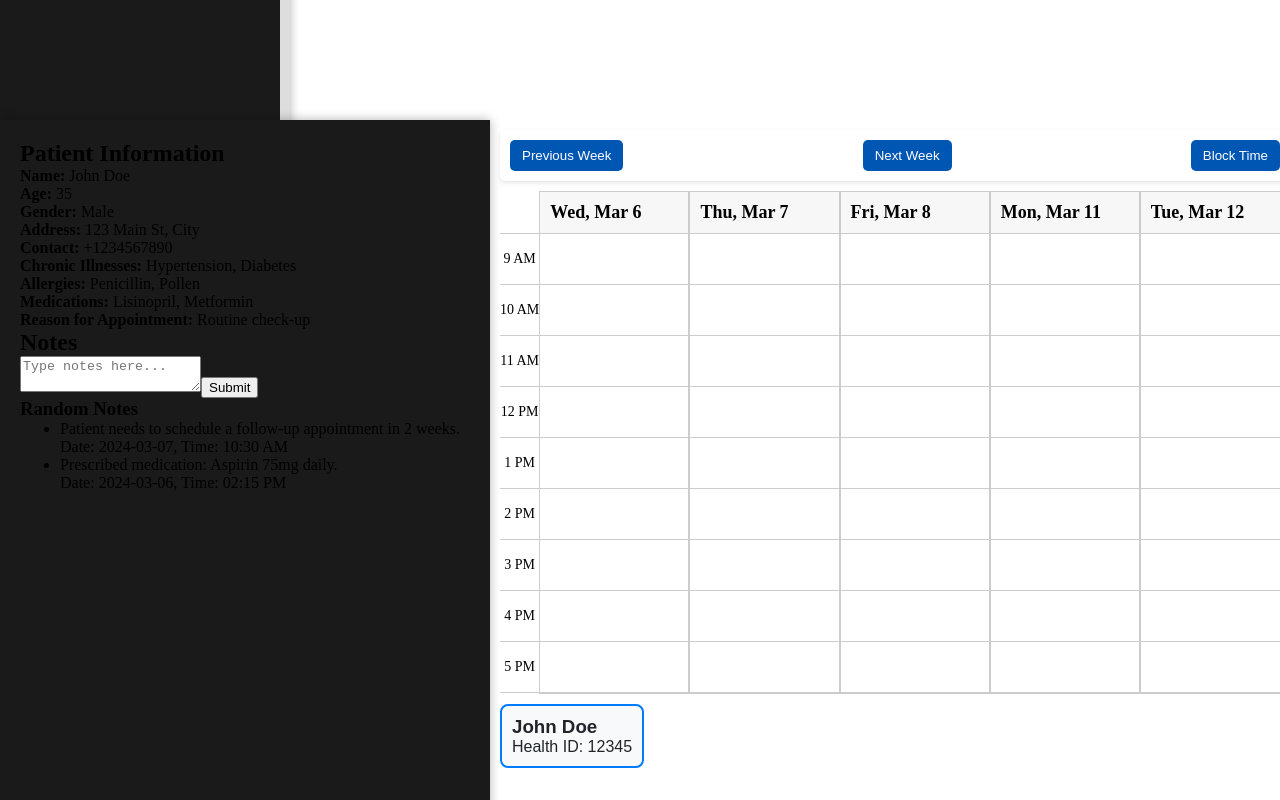
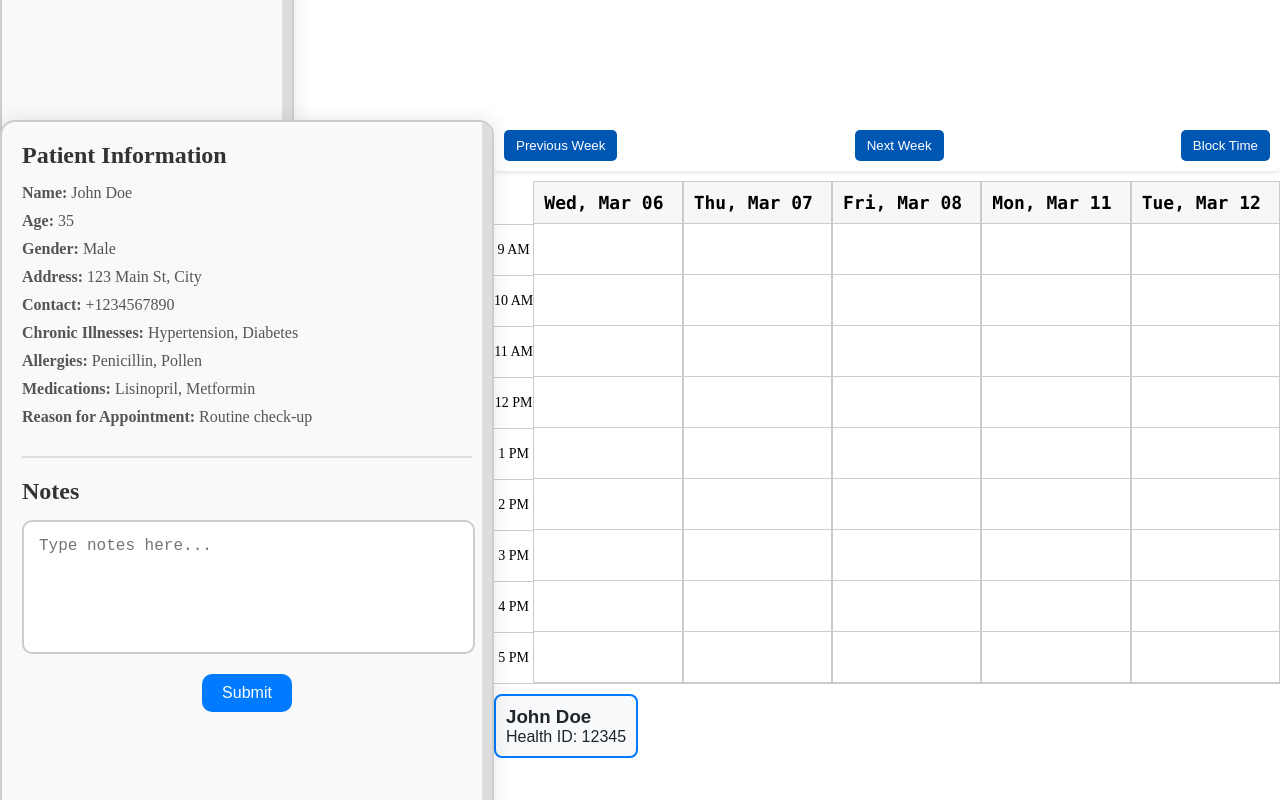
Before and after one commit to raja-omar/MediSync, a React (Vite) app in the folder appointment-management-system/: page / in a window 1280 px wide. Shown: the part 680-1480 px from the top of the page. Built offline with nearby package versions, Linux system fonts and the light colour scheme.

Commit message:
same feature for doctor side as well, also changed calendar font in order for it to be more consistent

```diff
--- a/appointment-management-system/src/components/Calendar.jsx
+++ b/appointment-management-system/src/components/Calendar.jsx
@@ -1,6 +1,6 @@
-import React, { useState } from 'react';
-import '../styles/Calendar.css';
-import ErrorModal from './ErrorModal';
+import React, { useState } from "react";
+import "../styles/Calendar.css";
+import ErrorModal from "./ErrorModal";
 
 let draggedPatient;
 let draggedCellId;
@@ -13,10 +13,10 @@ const Calendar = () => {
   const [showErrorModal, setShowErrorModal] = useState(false);
   const [showConfirmModal, setShowConfirmModal] = useState(false);
 
-  const daysOfWeek = ['Monday', 'Tuesday', 'Wednesday', 'Thursday', 'Friday'];
+  const daysOfWeek = ["Monday", "Tuesday", "Wednesday", "Thursday", "Friday"];
 
   const handleDragStart = (event, patientData, cellId) => {
-    event.dataTransfer.setData('text/plain', '');
+    event.dataTransfer.setData("text/plain", "");
     draggedPatient = patientData;
     draggedCellId = cellId;
   };
@@ -24,7 +24,7 @@ const Calendar = () => {
   const handleDrop = (event, dayIndex, hour) => {
     event.preventDefault();
     const cellId = `${dayIndex}-${hour}`;
-    if (!event.target.classList.contains('lightred-bg')) {
+    if (!event.target.classList.contains("lightred-bg")) {
       const updatedCellsData = { ...cellsData };
       Object.keys(updatedCellsData).forEach((key) => {
         if (updatedCellsData[key] === draggedPatient) {
@@ -34,7 +34,7 @@ const Calendar = () => {
       updatedCellsData[cellId] = draggedPatient;
       setCellsData(updatedCellsData);
     } else {
-      console.log('NUH UH');
+      console.log("NUH UH");
       setShowErrorModal(true);
     }
   };
@@ -92,7 +92,7 @@ const Calendar = () => {
     for (let i = 9; i <= 17; i++) {
       timeSlots.push(
         <div key={i} className="time-slot">
-          {i < 12 ? `${i} AM` : i === 12 ? '12 PM' : `${i - 12} PM`}
+          {i < 12 ? `${i} AM` : i === 12 ? "12 PM" : `${i - 12} PM`}
         </div>
       );
     }
@@ -108,10 +108,13 @@ const Calendar = () => {
         currentDate.setDate(currentDate.getDate() + 1);
       }
 
-      const formattedDate = currentDate.toLocaleDateString('en-US', {
-        weekday: 'short',
-        month: 'short',
-        day: 'numeric',
+      const day = currentDate.getDate(); // Get the day of the month
+      // const formattedDay = day < 10 ? `0${day}` : day; // Add leading zero if needed
+
+      const formattedDate = currentDate.toLocaleDateString("en-US", {
+        weekday: "short",
+        month: "short",
+        day: "2-digit", // Use 2-digit format for day
       });
 
       currentWeek.push(
@@ -131,10 +134,10 @@ const Calendar = () => {
 
   const handleCellClick = (event) => {
     if (blockTimeMode) {
-      if (event.target.classList.contains('lightred-bg')) {
-        event.target.classList.remove('lightred-bg');
+      if (event.target.classList.contains("lightred-bg")) {
+        event.target.classList.remove("lightred-bg");
       } else {
-        event.target.classList.add('lightred-bg');
+        event.target.classList.add("lightred-bg");
       }
     }
   };
@@ -151,7 +154,7 @@ const Calendar = () => {
           onClick={(event) => handleCellClick(event)}
           onDrop={(event) => handleDrop(event, dayIndex, i)}
           onDragOver={handleDragOver}
-          draggable={cellsData[cellId] ? 'true' : 'false'}
+          draggable={cellsData[cellId] ? "true" : "false"}
           onDragStart={(event) =>
             handleDragStart(event, cellsData[cellId], cellId)
           }
@@ -187,7 +190,7 @@ const Calendar = () => {
             Next Week
           </button>
           <button onClick={handleBlockTimeToggle} className="nav-button">
-            {blockTimeMode ? 'Disable Block Time' : 'Block Time'}
+            {blockTimeMode ? "Disable Block Time" : "Block Time"}
           </button>
         </div>
         <div className="calendar-body">
@@ -198,8 +201,8 @@ const Calendar = () => {
           draggable="true"
           onDragStart={(event) =>
             handleDragStart(event, {
-              name: 'John Doe',
-              healthCardNumber: '12345',
+              name: "John Doe",
+              healthCardNumber: "12345",
             })
           }
           className="drag-card"
@@ -216,13 +219,13 @@ const Calendar = () => {
             <div className="modal-buttons">
               <button
                 onClick={handleConfirmDelete}
-                style={{ backgroundColor: 'lightgreen' }}
+                style={{ backgroundColor: "lightgreen" }}
               >
                 Confirm
               </button>
               <button
                 onClick={handleCancelDelete}
-                style={{ backgroundColor: 'lightcoral', color: 'white' }}
+                style={{ backgroundColor: "lightcoral", color: "white" }}
               >
                 Cancel
               </button>
--- a/appointment-management-system/src/components/DoctorSidebar.jsx
+++ b/appointment-management-system/src/components/DoctorSidebar.jsx
@@ -1,31 +1,34 @@
-import React, { useState } from 'react';
-import '../styles/DoctorSidebarStyles.css';
+import React, { useState } from "react";
+import "../styles/DoctorSidebarStyles.css";
 
 const Sidebar = () => {
-  const [notes, setNotes] = useState('');
+  const [notes, setNotes] = useState("");
+  const [isResizing, setIsResizing] = useState(false);
+  const [startX, setStartX] = useState(0);
+  const [sidebarWidth, setSidebarWidth] = useState(450); // Initial width of the sidebar
 
   const patientDetails = {
-    name: 'John Doe',
+    name: "John Doe",
     age: 35,
-    gender: 'Male',
-    address: '123 Main St, City',
-    contact: '+1234567890',
-    chronicIllnesses: ['Hypertension', 'Diabetes'],
-    allergies: ['Penicillin', 'Pollen'],
-    medications: ['Lisinopril', 'Metformin'],
-    reasonForAppointment: 'Routine check-up',
+    gender: "Male",
+    address: "123 Main St, City",
+    contact: "+1234567890",
+    chronicIllnesses: ["Hypertension", "Diabetes"],
+    allergies: ["Penicillin", "Pollen"],
+    medications: ["Lisinopril", "Metformin"],
+    reasonForAppointment: "Routine check-up",
   };
 
   const randomNotes = [
     {
-      text: 'Patient needs to schedule a follow-up appointment in 2 weeks.',
-      date: '2024-03-07',
-      time: '10:30 AM',
+      text: "Patient needs to schedule a follow-up appointment in 2 weeks.",
+      date: "2024-03-07",
+      time: "10:30 AM",
     },
     {
-      text: 'Prescribed medication: Aspirin 75mg daily.',
-      date: '2024-03-06',
-      time: '02:15 PM',
+      text: "Prescribed medication: Aspirin 75mg daily.",
+      date: "2024-03-06",
+      time: "02:15 PM",
     },
   ];
 
@@ -34,12 +37,40 @@ const Sidebar = () => {
   };
 
   const submitNotes = () => {
-    console.log('Notes submitted:', notes);
-    setNotes('');
+    console.log("Notes submitted:", notes);
+    setNotes("");
+  };
+
+  const handleMouseDown = (e) => {
+    setIsResizing(true);
+    setStartX(e.clientX);
+  };
+
+  const handleMouseMove = (e) => {
+    if (isResizing) {
+      const deltaX = e.clientX - startX;
+      const newWidth = Math.max(sidebarWidth + deltaX, 200); // Limit minimum width
+      setSidebarWidth(newWidth);
+      setStartX(e.clientX);
+    }
+  };
+
+  const handleMouseUp = () => {
+    setIsResizing(false);
   };
 
   return (
-    <div className="sidebar" style={{ width: '450px' }}>
+    <div
+      className="sidebar"
+      style={{ width: sidebarWidth }}
+      onMouseMove={handleMouseMove}
+      onMouseUp={handleMouseUp}
+    >
+      <div
+        className="resize-handle"
+        onMouseDown={handleMouseDown}
+        onMouseUp={handleMouseUp}
+      />
       <div className="patient-info">
         <h2>Patient Information</h2>
         <p>
@@ -58,21 +89,20 @@ const Sidebar = () => {
           <strong>Contact:</strong> {patientDetails.contact}
         </p>
         <p>
-          <strong>Chronic Illnesses:</strong>{' '}
-          {patientDetails.chronicIllnesses.join(', ')}
+          <strong>Chronic Illnesses:</strong>{" "}
+          {patientDetails.chronicIllnesses.join(", ")}
         </p>
         <p>
-          <strong>Allergies:</strong> {patientDetails.allergies.join(', ')}
+          <strong>Allergies:</strong> {patientDetails.allergies.join(", ")}
         </p>
         <p>
-          <strong>Medications:</strong> {patientDetails.medications.join(', ')}
+          <strong>Medications:</strong> {patientDetails.medications.join(", ")}
         </p>
         <p>
-          <strong>Reason for Appointment:</strong>{' '}
+          <strong>Reason for Appointment:</strong>{" "}
           {patientDetails.reasonForAppointment}
         </p>
       </div>
-
       <div className="notes-section">
         <div className="notes-container">
           <h2>Notes</h2>
--- a/appointment-management-system/src/components/Sidebar.jsx
+++ b/appointment-management-system/src/components/Sidebar.jsx
@@ -9,6 +9,7 @@ const Sidebar = ({ setPatientData }) => {
   const [doctorDropdownVisible, setDoctorDropdownVisible] = useState(false);
   const [isResizing, setIsResizing] = useState(false);
   const [sidebarWidth, setSidebarWidth] = useState(250); // Initial width of the sidebar
+  const [startX, setStartX] = useState(0);
 
   const togglePatientDropdown = () => {
     setPatientDropdownVisible(!patientDropdownVisible);
@@ -39,16 +40,19 @@ const Sidebar = ({ setPatientData }) => {
 
   const handleMouseDown = (e) => {
     setIsResizing(true);
+    setStartX(e.clientX);
   };
 
   const handleMouseMove = (e) => {
     if (isResizing) {
-      const newWidth = e.clientX;
+      const deltaX = e.clientX - startX;
+      const newWidth = Math.max(sidebarWidth + deltaX, 200); // Limit minimum width
       setSidebarWidth(newWidth);
+      setStartX(e.clientX);
     }
   };
 
-  const handleMouseUp = (e) => {
+  const handleMouseUp = () => {
     setIsResizing(false);
   };
 
--- a/appointment-management-system/src/styles/Calendar.css
+++ b/appointment-management-system/src/styles/Calendar.css
@@ -1,6 +1,6 @@
 .calendar {
   width: 100%;
-  margin: 10px;
+  margin: 0;
 }
 
 .calendar-header {
@@ -54,6 +54,7 @@
   background-color: #f7f7f7;
   padding: 10px;
   border-bottom: 1px solid #ccc;
+  font-family: Consolas, monospace;
 }
 
 .day-date h3 {
@@ -68,7 +69,7 @@
 .time-column {
   display: flex;
   flex-direction: column;
-  margin-top: 41.5px;
+  margin-top: 43px;
 }
 
 .time-slot {
--- a/appointment-management-system/src/styles/DoctorSidebarStyles.css
+++ b/appointment-management-system/src/styles/DoctorSidebarStyles.css
@@ -1,4 +1,4 @@
-/* .sidebar {
+.sidebar {
   background-color: #f9f9f9;
   padding: 20px;
   border-radius: 15px;
@@ -95,4 +95,15 @@
   color: #333;
   font-size: 20px;
   margin-bottom: 15px;
-} */
+}
+
+
+.resize-handle {
+  position: absolute;
+  top: 0;
+  right: 0;
+  width: 10px; /* Adjust as needed */
+  height: 100%;
+  cursor: ew-resize;
+  background-color: #ddd;
+}
--- a/appointment-management-system/src/styles/SidebarStyles.css
+++ b/appointment-management-system/src/styles/SidebarStyles.css
@@ -2,7 +2,6 @@
   position: relative;
   overflow-x: hidden;
   transition: width 0.3s;
-  /* width: 250px; Width of the sidebar */
   height: 100vh;
   top: 0;
   left: 0;
```
Also changed, not shown: appointment-management-system/src/components/DoctorCalendar.jsx (+33 -29 lines).
